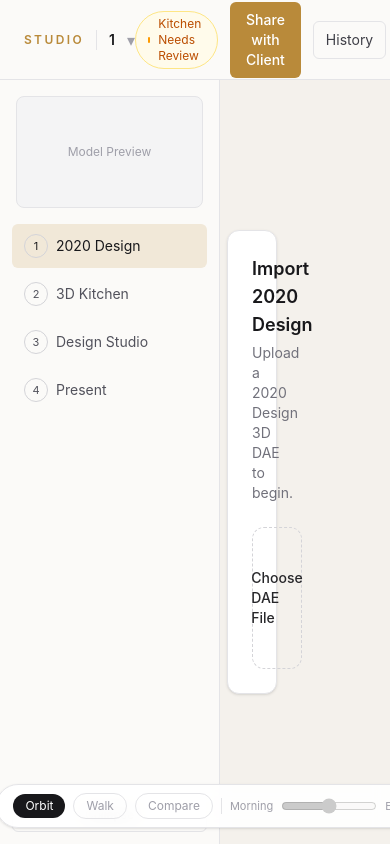
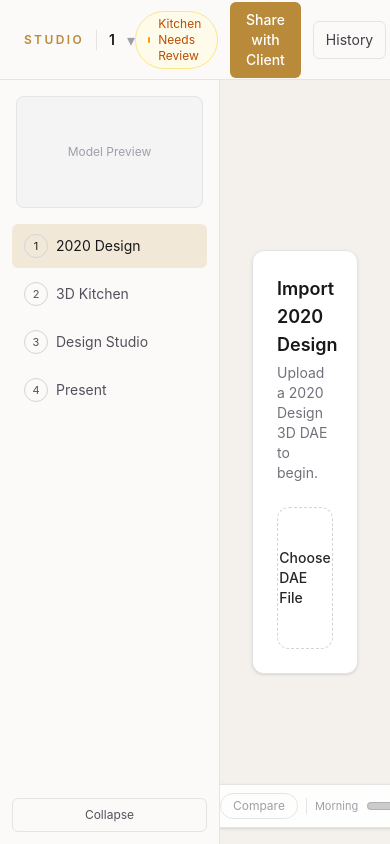
Before and after one commit to cabinetgenies/DesignStudio, a Next.js app: page /projects/1/studio-v2 in a window 390 px wide. Built offline with nearby package versions, Linux system fonts and the light colour scheme.

Commit message:
fix(studio-v2): restore persistent materials panel

```diff
--- a/components/studio-v2/StudioV2Shell.tsx
+++ b/components/studio-v2/StudioV2Shell.tsx
@@ -97,7 +97,7 @@
           />
         ) : null}
 
-        <main className="relative min-w-0 flex-1">
+        <main className="relative min-w-0 flex-1 overflow-hidden">
           <V2Viewport
             ref={viewerRef}
             xml={daeXml}
@@ -248,6 +248,7 @@
         </main>
 
         {!presenting ? (
+          <aside className="relative z-20 hidden h-full w-[340px] shrink-0 lg:block">
             <V2DesignPanel
               selections={selections}
               onSelect={(zone, materialId) => {
@@ -269,6 +270,7 @@
               onView={(view) => viewerRef.current?.setView(view)}
               zoneCounts={runtimeSummary?.zoneCounts}
             />
+          </aside>
         ) : null}
       </div>
     </div>
--- a/components/studio-v2/V2DesignPanel.tsx
+++ b/components/studio-v2/V2DesignPanel.tsx
@@ -28,7 +28,7 @@
   const [openZone, setOpenZone] = useState<V2MaterialZone | null>("perimeter");
 
   return (
-    <aside className="flex w-[340px] shrink-0 flex-col border-l border-zinc-200 bg-white">
+    <aside className="flex h-full w-full flex-col border-l border-zinc-200 bg-white">
       <div className="border-b border-zinc-200 px-5 py-4">
         <h2 className="text-sm font-semibold text-zinc-900">Design Studio</h2>
         <div className="mt-3 flex gap-4 text-sm">
```
Lines whose indentation alone changed are shown as unchanged.
